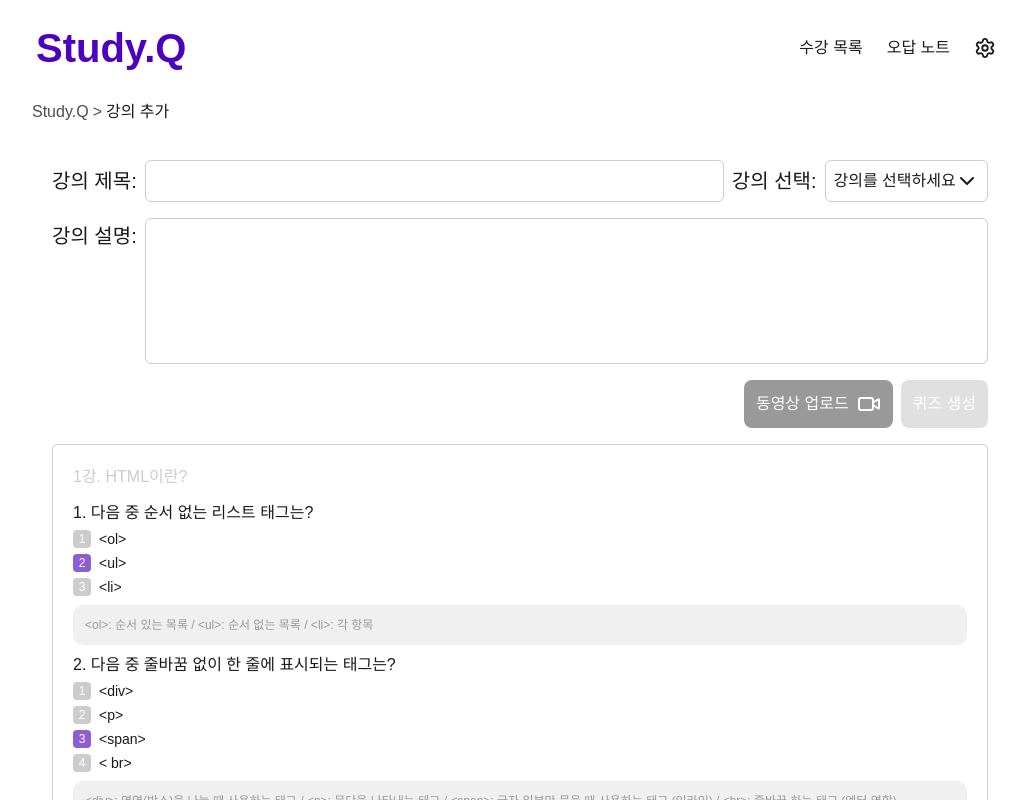
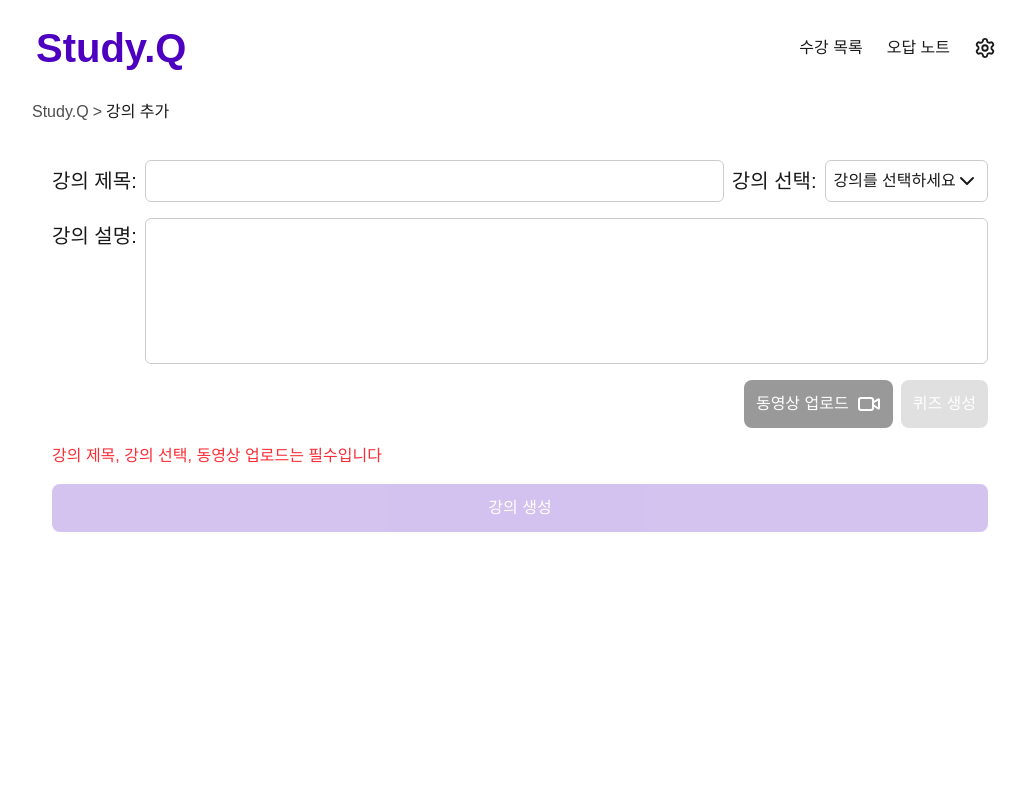
Before and after one commit to UbAA-pj/Study.Q-FE, a React (Vite) app: page /create-course in a window 1280 px wide. Shown: the top 800 px of the page, without its empty margins (120-1146 px from the left). Built offline with nearby package versions, Linux system fonts and the light colour scheme; a web font is replaced by a local one.

Commit message:
feat: 퀴즈 생성 후 퀴즈 리스트 렌더링 구현(#38)

```diff
--- a/src/pages/CreateCoursePage.jsx
+++ b/src/pages/CreateCoursePage.jsx
@@ -19,6 +19,8 @@ const CreateCoursePage = () => {
   const [isVideoUploaded, setIsVideoUploaded] = useState(false);
   const [previewUrl, setPreviewUrl] = useState('');
 
+  const [quizzes, setQuizzes] = useState([]);
+
   // 미리보기 URL 생성
   useEffect(() => {
     if (!video) return;
@@ -36,6 +38,15 @@ const CreateCoursePage = () => {
     courseData.title.trim() !== '' &&
     courseData.category !== '' &&
     isVideoUploaded;
+
+  const handleGenerateQuiz = async () => {
+    try {
+      // 나중에 API 연결
+      setQuizzes(DUMMY_QUIZZES);
+    } catch (err) {
+      console.error('퀴즈 생성 실패:', err);
+    }
+  };
 
   const handleCreateCourse = async () => {
     try {
@@ -62,7 +73,9 @@ const CreateCoursePage = () => {
           setVideo={setVideo}
           onUploadComplete={() => setIsVideoUploaded(true)}
         />
-        <Button disabled={!isVideoUploaded}>퀴즈 생성</Button>
+        <Button disabled={!isVideoUploaded} onClick={handleGenerateQuiz}>
+          퀴즈 생성
+        </Button>
       </div>
 
       {/* 영상 미리보기 */}
@@ -78,7 +91,8 @@ const CreateCoursePage = () => {
       )}
 
       {/* 퀴즈 리스트 */}
-      {DUMMY_QUIZZES.map((item) => (
+      {quizzes.length > 0 &&
+        quizzes.map((item) => (
           <QuizBox
             key={`${item.lectureId}-${item.quizzes.length}`}
             lectureName={item.lectureName}
```
Lines whose indentation alone changed are shown as unchanged.
